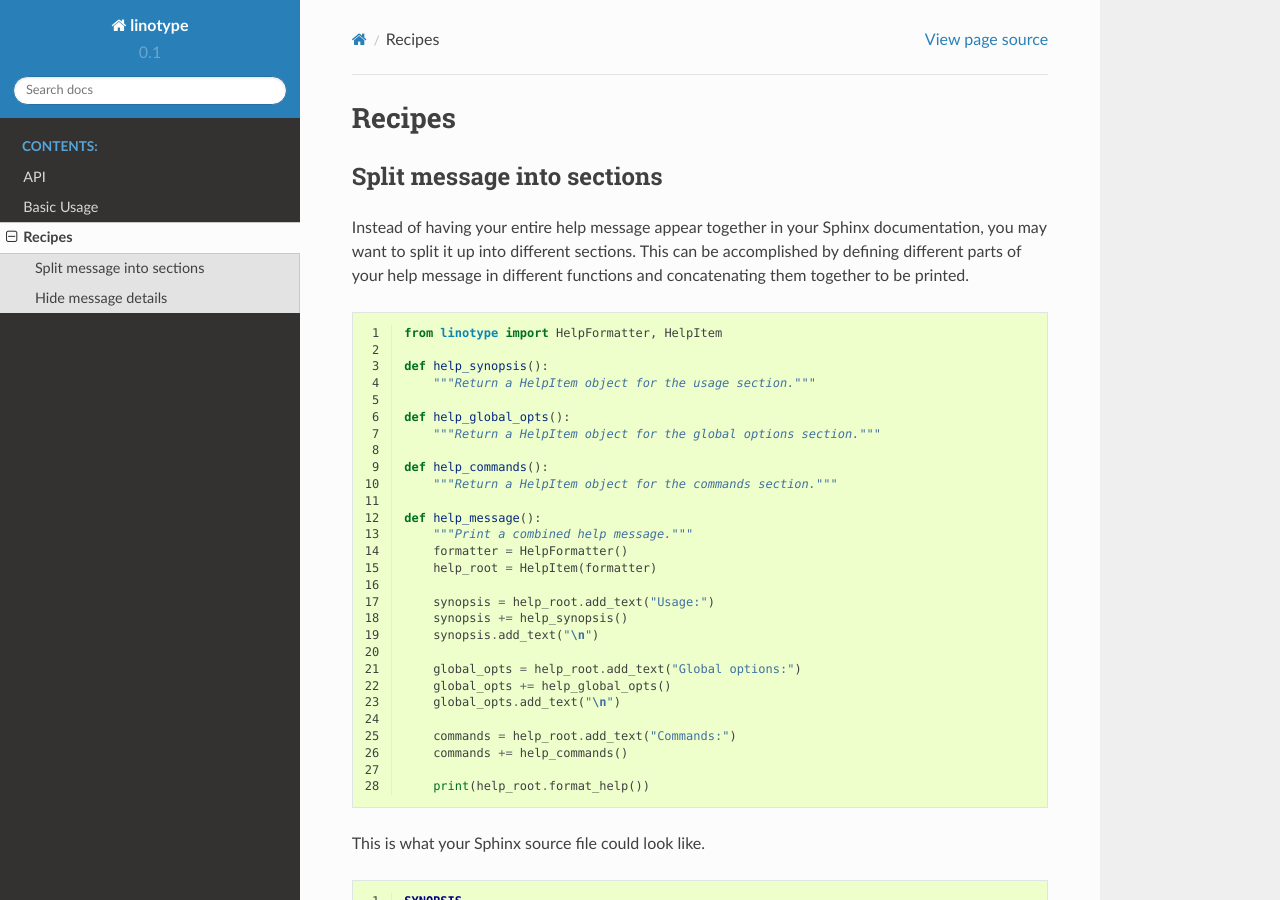
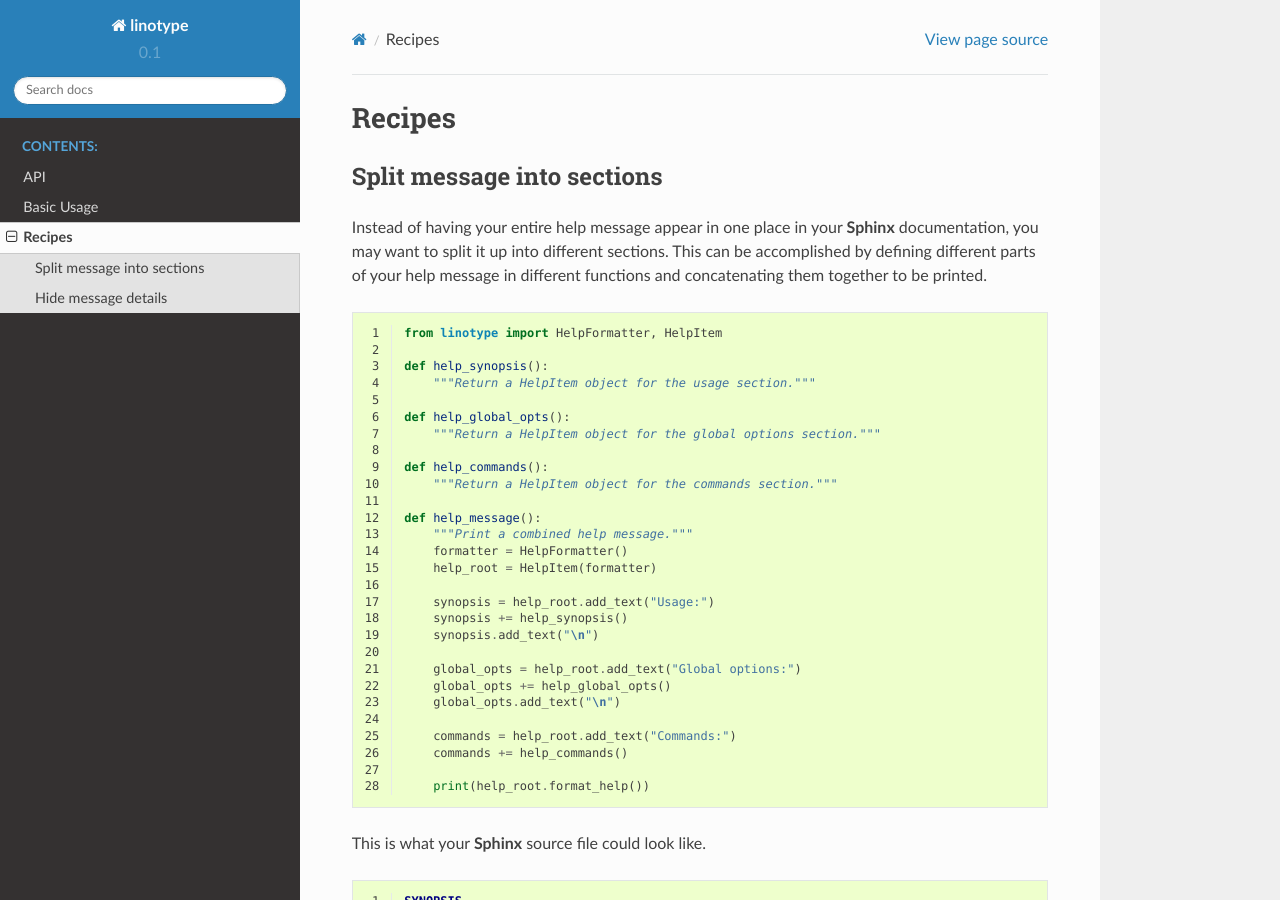
Before and after one commit to lostatc/linotype, a Sphinx documentation site: the page built from docs/recipes.rst, in a window 1280 px wide and 900 px high. Built offline with Sphinx 7.4.7 and the Read the Docs theme 2.0.0, drawn with Linux system fonts in a browser that asks for light colours.

```diff
--- a/docs/recipes.rst
+++ b/docs/recipes.rst
@@ -2,10 +2,10 @@ Recipes
 =======
 Split message into sections
 ---------------------------
-Instead of having your entire help message appear together in your Sphinx
-documentation, you may want to split it up into different sections. This can be
-accomplished by defining different parts of your help message in different
-functions and concatenating them together to be printed.
+Instead of having your entire help message appear in one place in your
+**Sphinx** documentation, you may want to split it up into different sections.
+This can be accomplished by defining different parts of your help message in
+different functions and concatenating them together to be printed.
 
 .. code-block:: python
     :linenos:
@@ -39,7 +39,7 @@ functions and concatenating them together to be printed.
 
         print(help_root.format_help())
 
-This is what your Sphinx source file could look like.
+This is what your **Sphinx** source file could look like.
 
 .. code-block:: rst
     :linenos:
```
Also changed, not shown: README.rst (+9 -9 lines), docs/usage.rst (+5 -4 lines).
